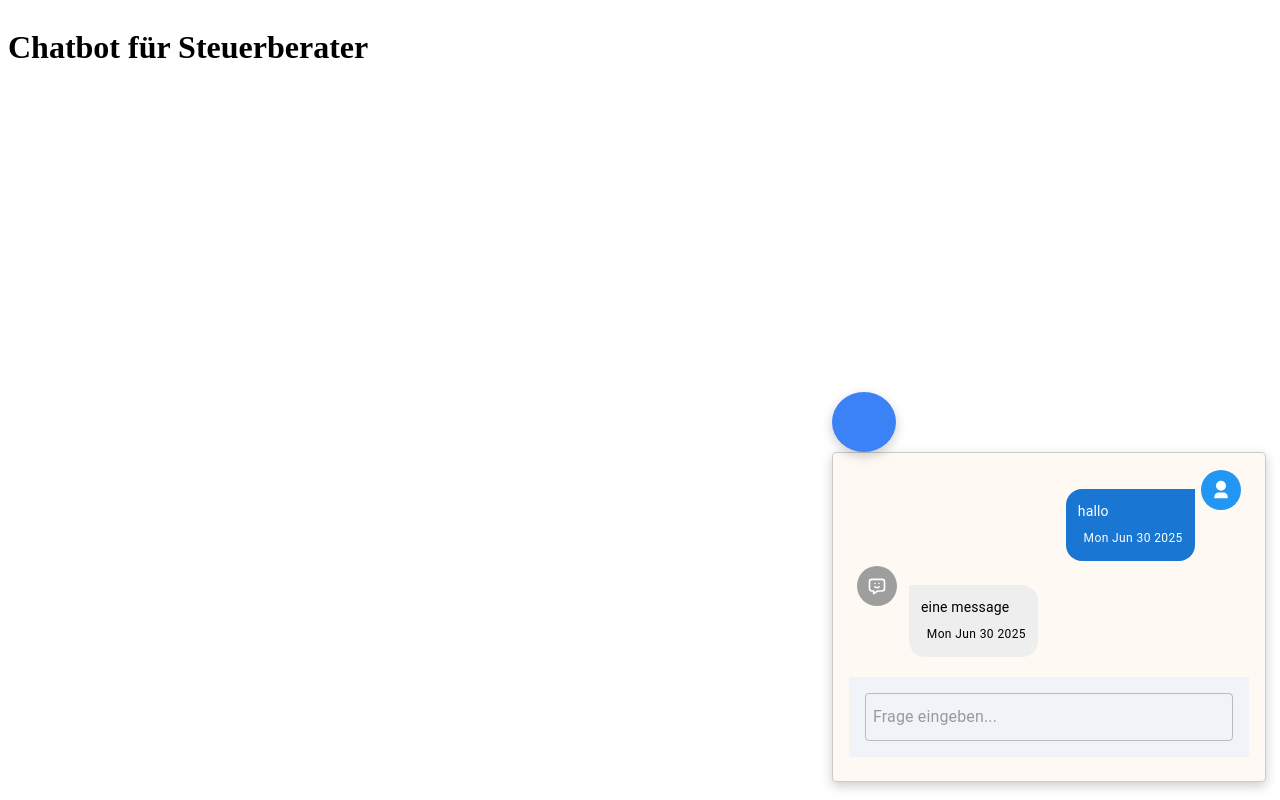
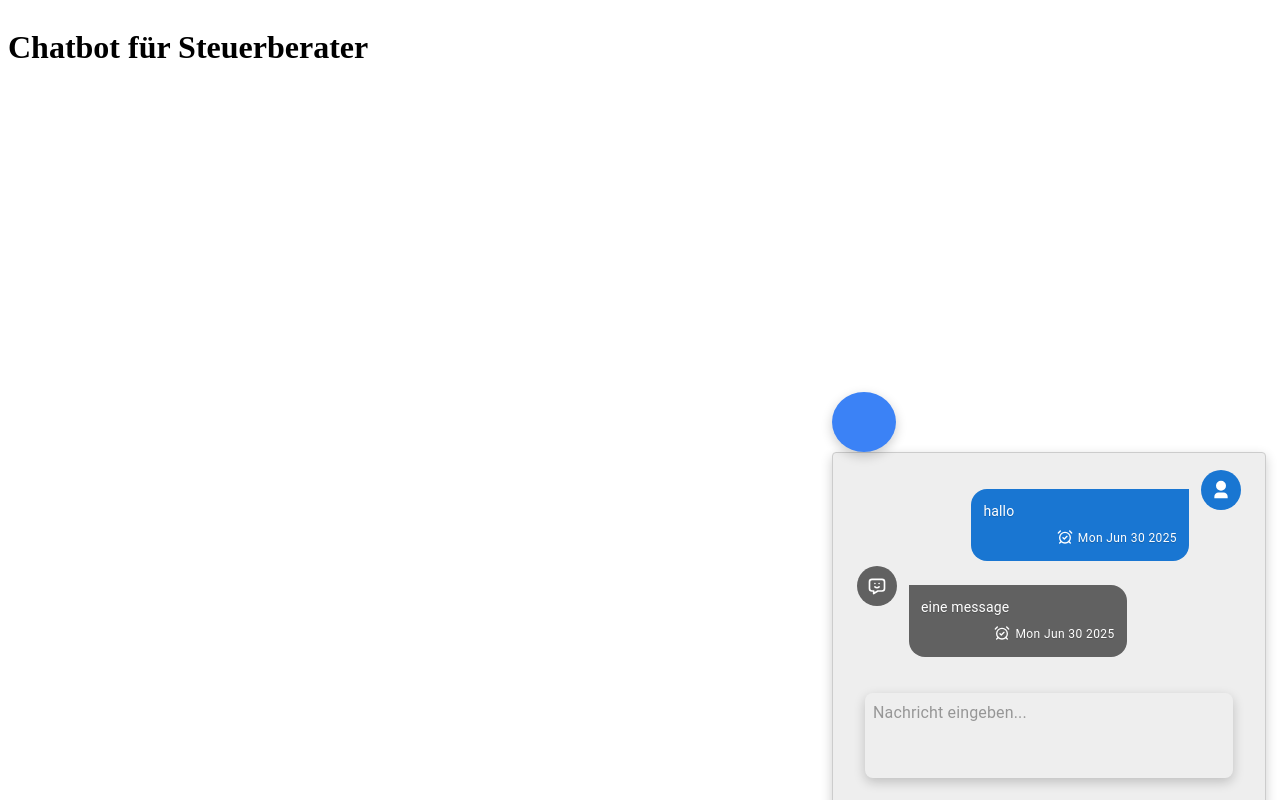
Before and after one commit to normanboettcher/BotPilot, a React (Vite) app in the folder bot-pilot-chat/frontend/: page / in a window 1280 px wide. Built offline with nearby package versions, Linux system fonts and the light colour scheme; some icons are missing.

Commit message:
New styles for text messages

```diff
--- a/bot-pilot-chat/frontend/prettier-config.js
+++ b/bot-pilot-chat/frontend/prettier.config.js
@@ -1,5 +1,5 @@
 /** @type {import("prettier").Config} */
-module.exports = {
+export default {
   printWidth: 100, // maximale Zeilenlänge
   tabWidth: 2, // Größe von Tabs
   useTabs: false, // statt Tabs -> Leerzeichen
--- a/bot-pilot-chat/frontend/src/components/Avatar/SenderAvatar.tsx
+++ b/bot-pilot-chat/frontend/src/components/Avatar/SenderAvatar.tsx
@@ -1,7 +1,7 @@
 import React from "react";
 import type { Sender } from "../../domain/Sender.ts";
-import BotAvatar from "./icons/BotAvatar.tsx";
-import UserAvatar from "./icons/UserAvatar.tsx";
+import BotAvatar from "../icons/BotAvatar.tsx";
+import UserAvatar from "../icons/UserAvatar.tsx";
 
 type Props = {
   sender: Sender;
--- a/bot-pilot-chat/frontend/src/components/ChatInput/ChatInput.tsx
+++ b/bot-pilot-chat/frontend/src/components/ChatInput/ChatInput.tsx
@@ -42,7 +42,6 @@ const ChatInput: React.FC = () => {
         id="chatbot-input"
         sx={{
           marginBottom: "0.5rem",
-          backgroundColor: "#f0f4f8",
           padding: "1rem",
           "& .MuiInputBase-root": {
             padding: "0.5rem",
--- a/bot-pilot-chat/frontend/src/components/ChatInput/ChatTextField.tsx
+++ b/bot-pilot-chat/frontend/src/components/ChatInput/ChatTextField.tsx
@@ -1,31 +1,37 @@
-import React from "react";
-import { InputAdornment, TextField, type TextFieldProps } from "@mui/material";
-import type { BotTextFieldProps } from "../../domain/BotTextFieldProps.ts";
+import React from 'react';
+import { InputAdornment, TextField, type TextFieldProps } from '@mui/material';
+import type { BotTextFieldProps } from '../../domain/BotTextFieldProps.ts';
 
-const ChatTextField: React.FC<TextFieldProps & BotTextFieldProps> = ({
-  ...props
-}) => {
+const ChatTextField: React.FC<TextFieldProps & BotTextFieldProps> = ({ ...props }) => {
   return (
     <TextField
       InputProps={{
         endAdornment: props.sendButton && (
-          <InputAdornment position={"end"}>{props.sendButton}</InputAdornment>
+          <InputAdornment position={'end'}>{props.sendButton}</InputAdornment>
         ),
+        disableUnderline: true,
       }}
       sx={{
         fontSize: {
-          xs: "0.85rem",
-          sm: "1rem",
+          xs: '1rem',
+          sm: '1rem',
+        },
+        '& .MuiInputBase-root': {
+          padding: '0.5rem',
+          borderRadius: '8px',
+          border: 'none',
+          boxShadow: '0 4px 12px rgba(0, 0, 0, 0.2)',
         },
       }}
-      variant="outlined"
+      variant="standard"
       multiline
       maxRows={4}
+      minRows={3}
       onChange={props.onChange}
       value={props.value}
       onKeyDown={props.onKeyDown}
-      placeholder="Frage eingeben..."
-      size="small"
+      placeholder="Nachricht eingeben..."
+      size="medium"
       fullWidth
     />
   );
--- a/bot-pilot-chat/frontend/src/components/ChatMessage/ChatMessage.tsx
+++ b/bot-pilot-chat/frontend/src/components/ChatMessage/ChatMessage.tsx
@@ -1,6 +1,8 @@
 import React from "react";
-import { Box, Typography } from "@mui/material";
+import { Box, Stack, Typography } from "@mui/material";
 import type { ChatMessageType } from "../../domain/ChatMessage.ts";
+import useBotResponsive from "../../hooks/useBotResponsive.ts";
+import AlarmClock from "../icons/AlarmClock.tsx";
 
 type Props = {
   msg: ChatMessageType;
@@ -9,9 +11,10 @@ type Props = {
 const ChatMessage: React.FC<Props> = ({ msg }) => {
   const { sender, message: text, timestamp } = msg;
   const isUser = sender === "user";
+  const { isMobile } = useBotResponsive();
   // Farben & Styles je nach Absender
-  const backgroundColor = isUser ? "primary.main" : "grey.200";
-  const textColor = isUser ? "white" : "black";
+  const backgroundColor = isUser ? "primary.main" : "grey.700";
+  const textColor = "white";
   const align = isUser ? "flex-end" : "flex-start";
   return (
     <Box
@@ -26,32 +29,26 @@ const ChatMessage: React.FC<Props> = ({ msg }) => {
         borderTopRightRadius: sender === "user" ? "0px" : "16px",
         p: 1.5,
         m: 0.5,
-        minWidth: "80%",
-        maxWidth: "80%",
+        maxWidth: "100%",
+        textShadow: "0 1px 1px rgba(0, 0, 0, 0.2)",
       }}
     >
-      <Typography
-        variant={"body2"}
-        pb={1}
-        pt={0}
+      <Typography variant={isMobile ? "body1" : "body2"} pb={1} pt={0}>
+        {text}
+      </Typography>
+      <Stack
+        direction={"row"}
         sx={{
-          width: {
-            xs: "100%",
-            sm: "100%",
-            md: "100%",
-            lg: "100%",
-          },
+          display: "flex",
+          justifyContent: "flex-end",
+          alignItems: "start",
         }}
       >
-        {" "}
-        {text}
-      </Typography>
-      <Typography
-        sx={{ display: "flex", alignSelf: "flex-end" }}
-        variant={"caption"}
-      >
-        {timestamp}
-      </Typography>
+        <AlarmClock />
+        <Typography variant={"caption"} sx={{ paddingLeft: "5px" }}>
+          {timestamp}
+        </Typography>
+      </Stack>
     </Box>
   );
 };
--- a/bot-pilot-chat/frontend/src/components/ChatMessage/ChatMessageContainer.tsx
+++ b/bot-pilot-chat/frontend/src/components/ChatMessage/ChatMessageContainer.tsx
@@ -20,11 +20,17 @@ const ChatMessageContainer: React.FC<Props> = ({ chatMessage }) => {
         alignItems={"flex-start"}
         direction={sender === "user" ? "row-reverse" : "row"}
         spacing={1}
+        width={"100%"}
       >
         <Box sx={{ position: "relative", top: "-15px" }}>
           <SenderAvatar sender={sender} />
         </Box>
-        <Box width={"80%"}>
+        <Box
+          sx={{
+            minWidth: "60%",
+            maxWidth: "60%",
+          }}
+        >
           <ChatMessage msg={chatMessage} />
         </Box>
       </Stack>
--- a/bot-pilot-chat/frontend/src/components/Chatbox.tsx
+++ b/bot-pilot-chat/frontend/src/components/Chatbox.tsx
@@ -21,7 +21,7 @@ const Chatbox: React.FC<Props> = ({ visible }) => {
         display: visible ? "flex" : "none",
         flexDirection: "column",
         justifyContent: "space-between",
-        backgroundColor: "#fef9f3",
+        backgroundColor: "grey.200",
         border: "1px solid #ccc",
         padding: "1rem",
         boxShadow: "0 4px 12px rgba(0,0,0,0.2)",
--- a/bot-pilot-chat/frontend/src/components/Chatverlauf.tsx
+++ b/bot-pilot-chat/frontend/src/components/Chatverlauf.tsx
@@ -26,6 +26,7 @@ const Chatverlauf: React.FC = () => {
       style={{
         overflow: "auto",
         height: "100%",
+        width: "100%",
       }}
     >
       <List
--- /dev/null
+++ b/bot-pilot-chat/frontend/src/components/icons/AlarmClock.tsx
@@ -0,0 +1,30 @@
+import type { SVGProps } from "react";
+import React from "react";
+
+function AlarmClockCheck(props?: SVGProps<SVGSVGElement>) {
+  return (
+    <svg
+      xmlns="http://www.w3.org/2000/svg"
+      viewBox="0 0 24 24"
+      width="1em"
+      height="1em"
+      {...props}
+    >
+      <g
+        fill="none"
+        stroke="currentColor"
+        strokeLinecap="round"
+        strokeLinejoin="round"
+        strokeWidth="2"
+      >
+        <circle cx="12" cy="13" r="8"></circle>
+        <path d="M5 3L2 6m20 0l-3-3M6.38 18.7L4 21m13.64-2.33L20 21M9 13l2 2l4-4"></path>
+      </g>
+    </svg>
+  );
+}
+
+const AlarmClock = () => {
+  return <AlarmClockCheck />;
+};
+export default AlarmClock;
--- a/bot-pilot-chat/frontend/src/components/Avatar/icons/BotAvatar.tsx
+++ b/bot-pilot-chat/frontend/src/components/icons/BotAvatar.tsx
@@ -27,7 +27,7 @@ function MessageChatbot(props?: SVGProps<SVGSVGElement>) {
 }
 
 const BotAvatar = () => {
-  const style = { bgcolor: grey[500] };
+  const style = { bgcolor: grey[700] };
   return <Avatar sx={style}>{MessageChatbot()}</Avatar>;
 };
 export default BotAvatar;
--- a/bot-pilot-chat/frontend/src/components/Avatar/icons/UserAvatar.tsx
+++ b/bot-pilot-chat/frontend/src/components/icons/UserAvatar.tsx
@@ -1,6 +1,5 @@
 import type { SVGProps } from "react";
 import React from "react";
-import { blue } from "@mui/material/colors";
 import { Avatar } from "@mui/material";
 
 function User3Fill(props?: SVGProps<SVGSVGElement>) {
@@ -21,7 +20,7 @@ function User3Fill(props?: SVGProps<SVGSVGElement>) {
 }
 
 const UserAvatar = () => {
-  const style = { bgcolor: blue[500] };
+  const style = { bgcolor: "primary.main" };
   return <Avatar sx={style}>{User3Fill()}</Avatar>;
 };
 
```
